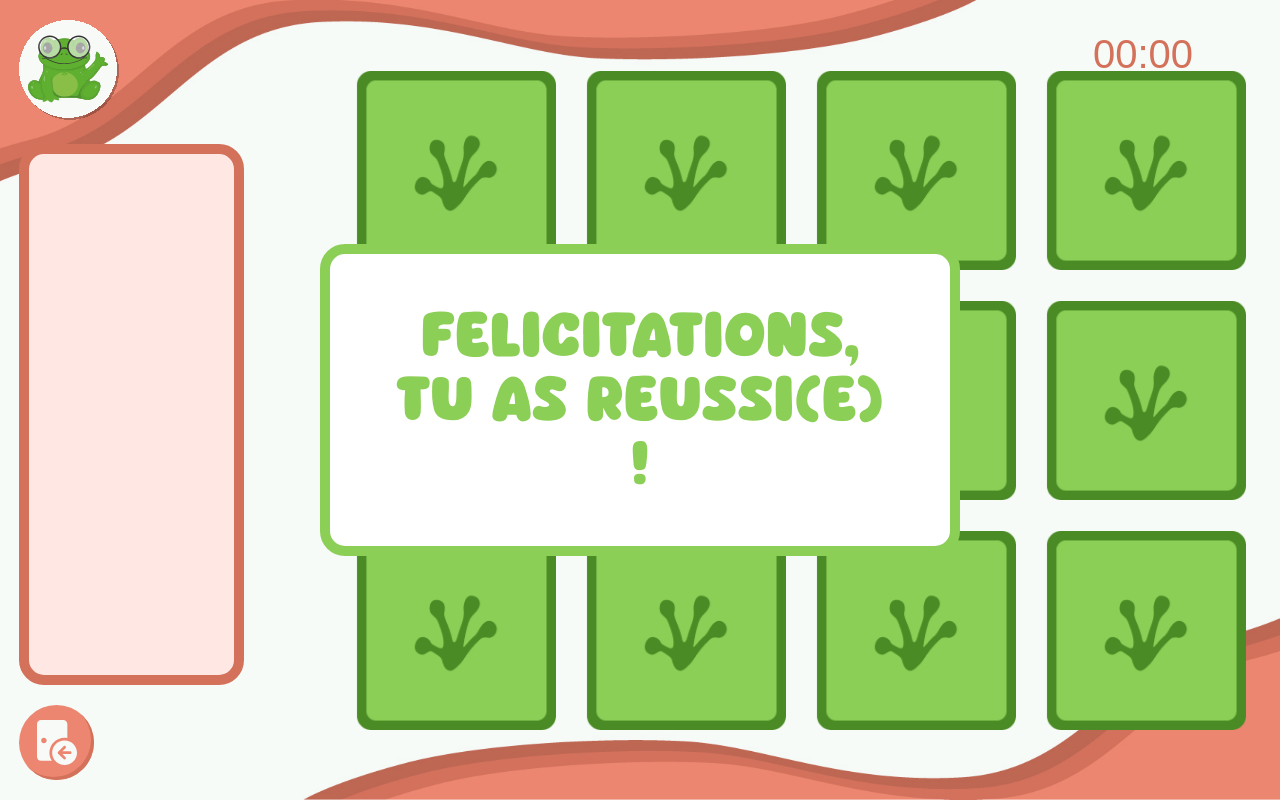
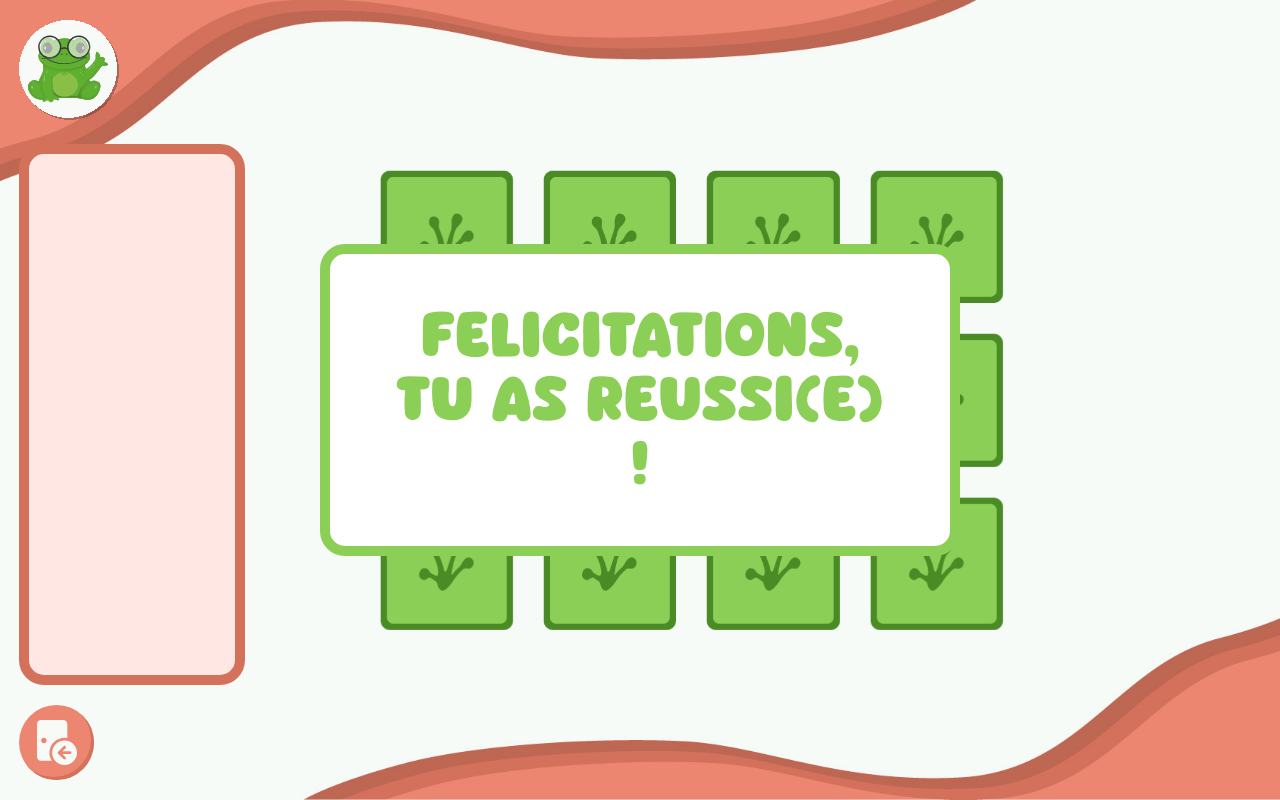
Before and after one commit to Rophyr/sae401, a Vue app: page /difficile in a window 1280 px wide. Built offline with nearby package versions, Linux system fonts and the light colour scheme; a web font is replaced by a local one.

Commit message:
Timer.vue + Game.vue rassembler :)
Le timer est fonctionnel :100:

```diff
--- a/src/components/Game.vue
+++ b/src/components/Game.vue
@@ -13,11 +13,45 @@
       </div>
     </div>
   </div>
+  <div>
+    <p> {{ displayTime }}</p>
+  </div>
 </template>
 
 <script setup>
-import { ref } from 'vue';
+
+import { ref, onMounted, onBeforeUnmount, computed } from 'vue'
 import objectsData from '../../public/data/objectDescription.json';
+
+const horloge = ref(null);
+const minutes = ref(0);
+const secondes = ref(0);
+
+const startTimer = () => {
+  horloge.value = setInterval(() => {
+    secondes.value++;
+    if (secondes.value === 60) {
+      minutes.value++;
+      secondes.value = 0;
+    }
+  }, 1000);
+};
+
+const stopTimer = () => {
+  clearInterval(horloge.value);
+};
+
+onMounted(() => {
+  startTimer();
+});
+
+onBeforeUnmount(() => {
+  stopTimer();
+});
+
+const displayTime = computed(() => {
+  return `${minutes.value < 10 ? '0' + minutes.value : minutes.value}:${secondes.value < 10 ? '0' + secondes.value : secondes.value}`;
+});
 
 const objectDescription = ref('');
 
@@ -59,8 +93,9 @@ function flipCard(rowIndex, cardIndex) {
         const objectName = card.backImagePath.split("/").pop().split(".")[0];
         objectDescription.value = objectsData[objectName];
         if (winCount === 6) {
-          document.getElementById('jeu').style.display = "none"
-          document.getElementById('victory').style.display = "flex"
+          document.getElementById('jeu').style.display = "none";
+          document.getElementById('victory').style.display = "flex";
+          stopTimer();
         }
       } else {
         setTimeout(() => {
@@ -149,4 +184,5 @@ function getCardAlt(imagePath) {
   // Vous pouvez le personnaliser selon vos besoins
   return "Carte " + imagePath.split('/').pop().split('.')[0];
 }
+
 </script>
--- a/src/components/Timer.vue
+++ /dev/null
@@ -1,13 +0,0 @@
-<template>
-  <div class="timer">
-    <p>00:00</p>
-  </div>
-</template>
-
-<script>
-
-</script>
-
-<style scoped>
-/* Styles spécifiques au composant Timer.vue */
-</style>
--- a/src/views/Difficile.vue
+++ b/src/views/Difficile.vue
@@ -47,8 +47,6 @@
       </div>
 
       <div class="container__right">
-        <Timer ref="timerComponent" class="timer timer--difficile"/>
-
       </div>
 
     </div>
@@ -60,7 +58,6 @@
 </template>
 
 <script setup>
-import Timer from '../components/Timer.vue'
 import { ref } from 'vue';
 
 const rows = 3;
@@ -184,60 +181,3 @@ for (let i = 0; i < grid.value.length; i++) {
   }
 }
 </script>
-
-<style scoped>
-
-body{
-  overflow: hidden;
-  background-image: url("/homepagebg.png");
-}
-
-.grid {
-  display: flex;
-  flex-direction: column;
-  align-items: center;
-  justify-content: center;
-}
-
-.row {
-  display: flex;
-}
-
-.container {
-  margin: 5px;
-  perspective: 1000px;
-}
-
-.card {
-  width: 200px;
-  height: 200px;
-  position: relative;
-  transform-style: preserve-3d;
-  transition: transform 0.5s;
-}
-
-.card.active {
-  transform: rotateY(180deg);
-}
-
-.front,
-.back {
-  width: 100%;
-  height: 100%;
-  position: absolute;
-  backface-visibility: hidden;
-}
-
-.front {
-  transform: rotateY(0deg);
-}
-
-.back {
-  transform: rotateY(180deg);
-}
-
-img {
-  width: 100%;
-  height: 100%;
-}
-</style>
--- a/src/views/Facile.vue
+++ b/src/views/Facile.vue
@@ -7,16 +7,15 @@
           <div class="word">
             <span class="FroggyDesc" v-for="(letter, index) in word" :key="index" :style="{ color: getColorByIndex(index) }">{{ letter }}</span>
           </div>
-              <p>{{ objectDescription }}</p>
+            <!-- <p>{{ objectDescription }}</p> -->
           </div>
-        <button @click="goToMenu" class="btn btn--green btn--round btn--round--col"><img src="/images/back_door.svg" aria-label="retourner au menu"></button>
+        <button @click="goToMenu" class="btn btn--green btn--round btn--round--col"><img src="/images/back_door.svg" aria-label="Retourner au menu" alt="Retour au menu"></button>
       </div> <!-- Fin container left -->
       <div class="container__middle">
         <div class="grid game"> <!-- JEU -->
           <Game />
       </div>
       <div class="container__right">
-        <Timer />
       </div>
     </div>
   </div>
@@ -24,16 +23,13 @@
   <div id="victory" style="display: none">
     <p id="vic-text">Bravo !</p>
     <div class="separation"></div>
-    <p>Temps réalisé : 00:32</p>
     <button class="btn btn--green" aria-label="recommencer une partie">Nouvelle partie</button>
     <button @click="goToMenu" class="btn btn--green">Accueil</button>
-
   </div>
 </template>
 
-
 <script setup>
-const word = "FROGGY"; // Votre mot ici
+const word = "FROGGY";
 const colors = ['#E2A340FF', '#D3715BFF', '#228AB9FF', '#4C8B25FF'];
 
 function getColorByIndex(index) {
@@ -41,7 +37,6 @@ function getColorByIndex(index) {
 }
 </script>
 <script>
-import Timer from '../components/Timer.vue'
 import Game from '../components/Game.vue';
 export default {
   methods: {
@@ -50,8 +45,7 @@ export default {
     }
   },
   components: {
-    Game,
-    Timer
+    Game
   },
 }
 </script>
--- a/src/views/Moyen.vue
+++ b/src/views/Moyen.vue
@@ -47,8 +47,6 @@
       </div>
 
       <div class="container__right">
-        <Timer ref="timerComponent" class="timer timer--moyen"/>
-
       </div>
 
     </div>
@@ -60,7 +58,6 @@
 </template>
 
 <script setup>
-import Timer from '../components/Timer.vue'
 import '../assets/styles.css';  //link css / scss
 import { ref } from 'vue';
 import objectsData from '../../public/data/objectDescription.json';
@@ -77,10 +74,8 @@ let winCount = 0;
 const grid = ref(Array.from({ length: rows }, () => Array.from({ length: columns }, () => ({ isFlipped: false, backImagePath: '' }))));
 
 let flippedCard = null;
-let timerComponent = null;
 
 // eslint-disable-next-line no-unused-vars
-// let timerComponent = null;
 
 function flipCard(rowIndex, cardIndex) {
   const card = grid.value[rowIndex][cardIndex];
@@ -109,7 +104,6 @@ function flipCard(rowIndex, cardIndex) {
           document.getElementById('victory').style.width = "300px";
           document.getElementById('vic-text').style.transitionDelay = "300ms";
           document.getElementById('vic-text').style.fontSize = "30px";
-          timerComponent.stopTimer();
         }
       } else {
         // Retourner les cartes après une pause de 0.5 seconde
```
